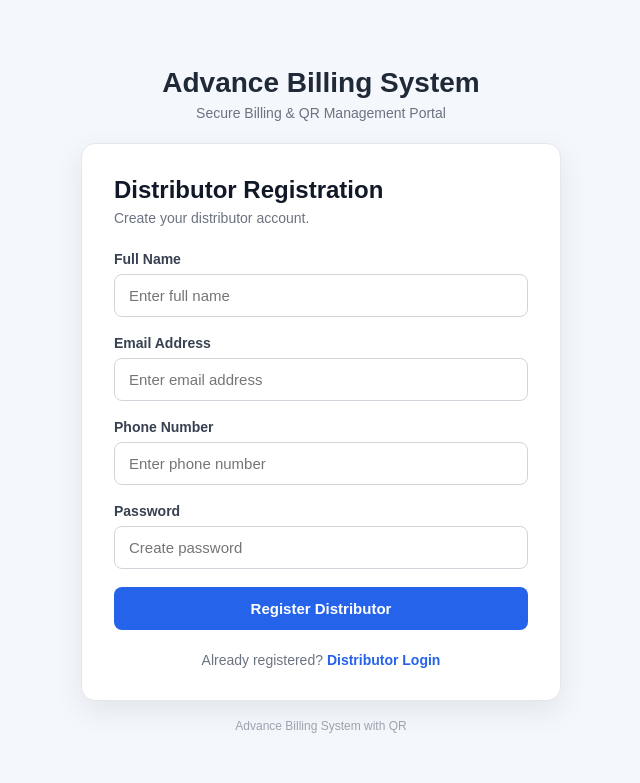
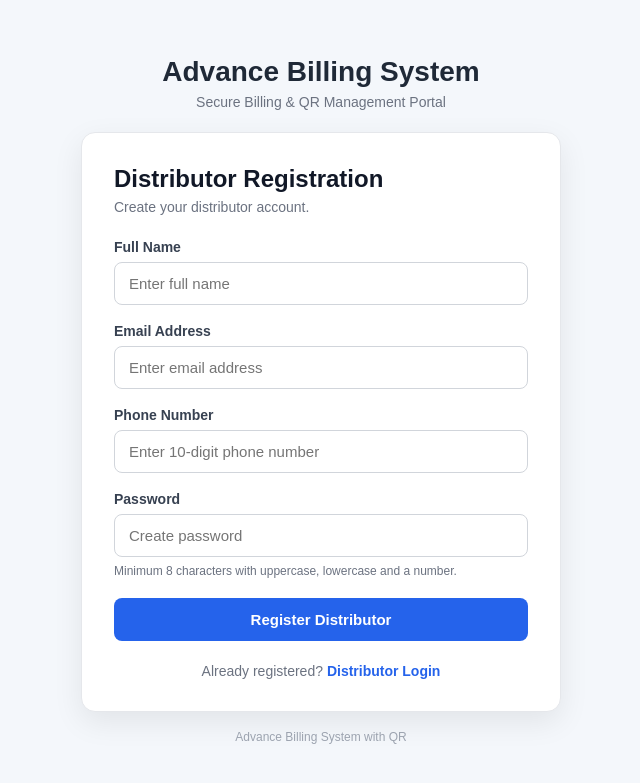
Before and after one commit to Bhaumik210/advance-billing-login, a Django app: page /register/distributor/ in a window 1280 px wide. Shown: the top 783 px of the page, without its empty margins (319-959 px from the left). Run offline with Django 5.2, Linux system fonts and the light colour scheme.

Commit message:
Add input validation for distributor registration

```diff
--- a/accounts/templates/accounts/distributor_register.html
+++ b/accounts/templates/accounts/distributor_register.html
@@ -1,5 +1,6 @@
 <!DOCTYPE html>
 <html lang="en">
+
 <head>
     <meta charset="UTF-8">
 
@@ -57,12 +58,12 @@
         }
 
         .register-header {
-            margin-bottom: 25px;
+            margin-bottom: 24px;
         }
 
         .register-header h2 {
+            color: #111827;
             font-size: 24px;
-            color: #111827;
             margin-bottom: 6px;
         }
 
@@ -71,11 +72,11 @@
             font-size: 14px;
         }
 
-        .error {
+        .error-message {
             background: #fef2f2;
             color: #b91c1c;
             border: 1px solid #fecaca;
-            padding: 11px;
+            padding: 11px 12px;
             border-radius: 8px;
             margin-bottom: 18px;
             font-size: 14px;
@@ -87,10 +88,10 @@
 
         label {
             display: block;
-            margin-bottom: 7px;
+            color: #374151;
             font-size: 14px;
             font-weight: 600;
-            color: #374151;
+            margin-bottom: 7px;
         }
 
         input {
@@ -105,6 +106,14 @@
         input:focus {
             border-color: #2563eb;
             box-shadow: 0 0 0 3px rgba(37, 99, 235, 0.08);
+        }
+
+        .help-text {
+            display: block;
+            margin-top: 6px;
+            color: #6b7280;
+            font-size: 12px;
+            line-height: 1.4;
         }
 
         button {
@@ -157,17 +166,21 @@
     <div class="register-card">
 
         <div class="register-header">
+
             <h2>Distributor Registration</h2>
 
             <p>
                 Create your distributor account.
             </p>
+
         </div>
 
         {% if error %}
-            <div class="error">
+
+            <div class="error-message">
                 {{ error }}
             </div>
+
         {% endif %}
 
         <form method="POST">
@@ -175,6 +188,7 @@
             {% csrf_token %}
 
             <div class="form-group">
+
                 <label for="name">
                     Full Name
                 </label>
@@ -183,12 +197,18 @@
                     type="text"
                     id="name"
                     name="name"
+                    value="{{ form_data.name }}"
                     placeholder="Enter full name"
+                    minlength="2"
+                    pattern="[A-Za-z ]+"
+                    title="Use letters and spaces only"
                     required
                 >
+
             </div>
 
             <div class="form-group">
+
                 <label for="email">
                     Email Address
                 </label>
@@ -197,12 +217,15 @@
                     type="email"
                     id="email"
                     name="email"
+                    value="{{ form_data.email }}"
                     placeholder="Enter email address"
                     required
                 >
+
             </div>
 
             <div class="form-group">
+
                 <label for="phone">
                     Phone Number
                 </label>
@@ -211,14 +234,20 @@
                     type="tel"
                     id="phone"
                     name="phone"
-                    placeholder="Enter phone number"
+                    value="{{ form_data.phone }}"
+                    placeholder="Enter 10-digit phone number"
+                    minlength="10"
                     maxlength="10"
                     pattern="[0-9]{10}"
+                    inputmode="numeric"
+                    title="Phone number must contain exactly 10 digits"
                     required
                 >
+
             </div>
 
             <div class="form-group">
+
                 <label for="password">
                     Password
                 </label>
@@ -228,8 +257,15 @@
                     id="password"
                     name="password"
                     placeholder="Create password"
+                    minlength="8"
                     required
                 >
+
+                <span class="help-text">
+                    Minimum 8 characters with uppercase,
+                    lowercase and a number.
+                </span>
+
             </div>
 
             <button type="submit">
@@ -239,11 +275,13 @@
         </form>
 
         <div class="login-link">
+
             Already registered?
 
             <a href="{% url 'distributor_login' %}">
                 Distributor Login
             </a>
+
         </div>
 
     </div>
--- a/accounts/views.py
+++ b/accounts/views.py
@@ -1,4 +1,6 @@
 import random
+import re
+
 from datetime import timedelta
 
 from django.shortcuts import render, redirect
@@ -10,6 +12,8 @@ from django.views.decorators.csrf import ensure_csrf_cookie
 from django.views.decorators.cache import never_cache
 from django.utils import timezone
 from django.db import transaction
+from django.core.validators import validate_email
+from django.core.exceptions import ValidationError
 
 from .models import OTPVerification, DistributorProfile
 
@@ -75,6 +79,12 @@ def distributor_login(request):
 def distributor_register(request):
     error = None
 
+    form_data = {
+        "name": "",
+        "email": "",
+        "phone": ""
+    }
+
     if request.method == "POST":
         full_name = request.POST.get(
             "name",
@@ -96,23 +106,77 @@ def distributor_register(request):
             ""
         )
 
-        if not full_name or not email or not phone or not password:
-            error = "All fields are required."
+        form_data = {
+            "name": full_name,
+            "email": email,
+            "phone": phone
+        }
 
-        elif not phone.isdigit() or len(phone) != 10:
-            error = "Enter a valid 10-digit phone number."
+        # Full name validation
+        if not full_name:
+            error = "Full name is required."
 
-        elif User.objects.filter(
-            username=email
-        ).exists():
-            error = "This email is already registered."
+        elif len(full_name) < 2:
+            error = "Full name must contain at least 2 characters."
 
-        elif User.objects.filter(
-            email=email
-        ).exists():
-            error = "This email is already registered."
+        elif not re.fullmatch(
+            r"[A-Za-z ]+",
+            full_name
+        ):
+            error = "Full name should contain only letters and spaces."
+
+        # Email validation
+        elif not email:
+            error = "Email address is required."
 
         else:
+            try:
+                validate_email(email)
+            except ValidationError:
+                error = "Enter a valid email address."
+
+        # Phone validation
+        if error is None:
+            if not phone:
+                error = "Phone number is required."
+
+            elif not phone.isdigit():
+                error = "Phone number should contain only digits."
+
+            elif len(phone) != 10:
+                error = "Phone number must contain exactly 10 digits."
+
+        # Password validation
+        if error is None:
+            if not password:
+                error = "Password is required."
+
+            elif len(password) < 8:
+                error = "Password must be at least 8 characters long."
+
+            elif not re.search(r"[A-Z]", password):
+                error = "Password must contain at least one uppercase letter."
+
+            elif not re.search(r"[a-z]", password):
+                error = "Password must contain at least one lowercase letter."
+
+            elif not re.search(r"[0-9]", password):
+                error = "Password must contain at least one number."
+
+        # Duplicate email validation
+        if error is None:
+            if User.objects.filter(
+                username=email
+            ).exists():
+                error = "This email is already registered."
+
+            elif User.objects.filter(
+                email=email
+            ).exists():
+                error = "This email is already registered."
+
+        # Save registration
+        if error is None:
             name_parts = full_name.split(
                 " ",
                 1
@@ -152,7 +216,8 @@ def distributor_register(request):
         request,
         "accounts/distributor_register.html",
         {
-            "error": error
+            "error": error,
+            "form_data": form_data
         }
     )
 
@@ -200,9 +265,7 @@ def generate_otp(request):
                 f"OTP for {email}: {otp_code}"
             )
 
-            message = (
-                "OTP generated successfully."
-            )
+            message = "OTP generated successfully."
 
     return render(
         request,
@@ -228,9 +291,7 @@ def verify_otp(request):
         )
 
         if not email:
-            error = (
-                "Please generate an OTP first."
-            )
+            error = "Please generate an OTP first."
 
         else:
             otp_record = (
@@ -262,9 +323,7 @@ def verify_otp(request):
                     None
                 )
 
-                message = (
-                    "OTP verified successfully."
-                )
+                message = "OTP verified successfully."
 
             else:
                 error = "Invalid OTP."
@@ -298,6 +357,7 @@ def distributor_profile(request):
             .distributor_profile
             .phone
         )
+
     except DistributorProfile.DoesNotExist:
         pass
 
```
